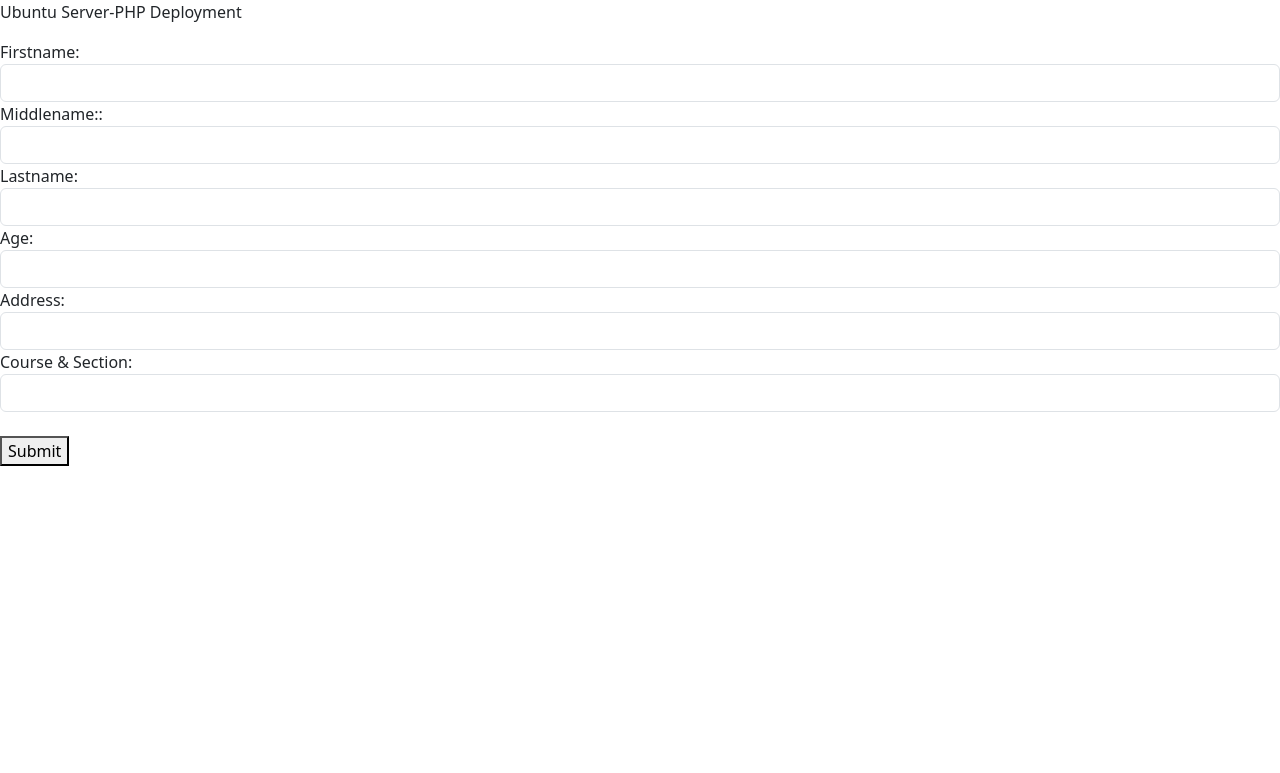
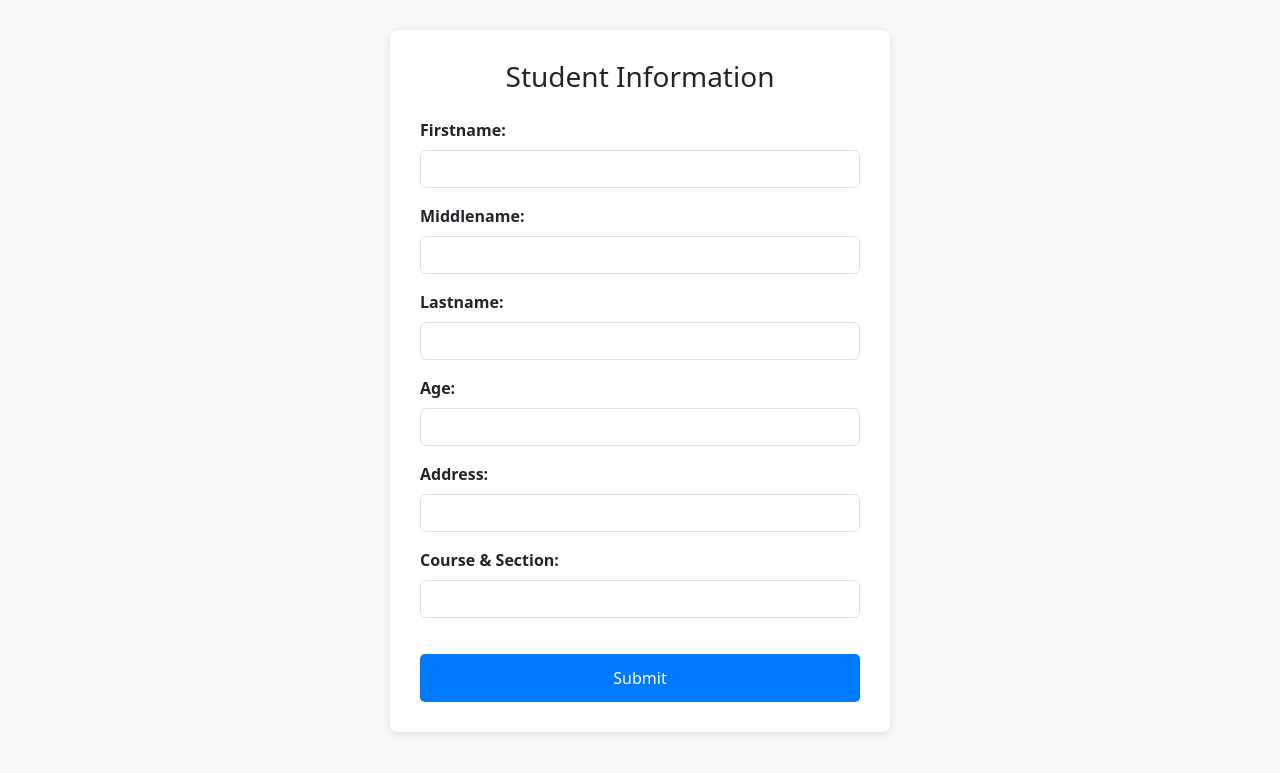
Before and after one commit to novemky/test, a PHP site: page / in a window 1280 px wide. Shown: the top 773 px of the page. Run offline with PHP 8.4, Linux system fonts and the light colour scheme.

Commit message:
Update index.php

```diff
--- a/index.php
+++ b/index.php
@@ -1,51 +1,93 @@
 <!DOCTYPE html>
-<html>
+<html lang="en">
 <head>
 	<meta charset="utf-8">
 	<meta name="viewport" content="width=device-width, initial-scale=1">
 	<title>Ubuntu Server-PHP Deployment</title>
+
+	<!-- Bootstrap CSS -->
+	<link href="https://cdn.jsdelivr.net/npm/bootstrap@5.3.3/dist/css/bootstrap.min.css" rel="stylesheet" integrity="sha384-QWTKZyjpPEjISv5WaRU9OFeRpok6YctnYmDr5pNlyT2bRjXh0JMhjY6hW+ALEwIH" crossorigin="anonymous">
+
+	<!-- Custom Styles -->
+	<style>
+		body {
+			padding: 30px;
+			background-color: #f8f9fa;
+		}
+
+		.form-container {
+			max-width: 500px;
+			margin: 0 auto;
+			background-color: white;
+			padding: 30px;
+			border-radius: 8px;
+			box-shadow: 0 2px 10px rgba(0, 0, 0, 0.1);
+		}
+
+		.submit-btn {
+			background-color: #007bff;
+			color: white;
+			border: none;
+			padding: 12px 30px;
+			border-radius: 5px;
+			cursor: pointer;
+			width: 100%;
+			font-size: 16px;
+			margin-top: 20px;
+		}
+
+		.submit-btn:hover {
+			background-color: #0056b3;
+		}
+
+		label {
+			font-weight: bold;
+		}
+	</style>
 </head>
-
-<link href="https://cdn.jsdelivr.net/npm/bootstrap@5.3.3/dist/css/bootstrap.min.css" rel="stylesheet" integrity="sha384-QWTKZyjpPEjISv5WaRU9OFeRpok6YctnYmDr5pNlyT2bRjXh0JMhjY6hW+ALEwIH" crossorigin="anonymous">
 
 <body>
 
-	<p>Ubuntu Server-PHP Deployment</p>
+	<div class="form-container">
+		<h3 class="text-center mb-4">Student Information</h3>
+		<!-- Form for collecting user input -->
+		<form>
+			<div class="mb-3">
+				<label for="firstname" class="form-label">Firstname:</label>
+				<input type="text" id="firstname" name="firstname" class="form-control" required>
+			</div>
+
+			<div class="mb-3">
+				<label for="middlename" class="form-label">Middlename:</label>
+				<input type="text" id="middlename" name="middlename" class="form-control" required>
+			</div>
+
+			<div class="mb-3">
+				<label for="lastname" class="form-label">Lastname:</label>
+				<input type="text" id="lastname" name="lastname" class="form-control" required>
+			</div>
+
+			<div class="mb-3">
+				<label for="age" class="form-label">Age:</label>
+				<input type="text" id="age" name="age" class="form-control" required>
+			</div>
+
+			<div class="mb-3">
+				<label for="address" class="form-label">Address:</label>
+				<input type="text" id="address" name="address" class="form-control" required>
+			</div>
+
+			<div class="mb-3">
+				<label for="course" class="form-label">Course & Section:</label>
+				<input type="text" id="course" name="course&section" class="form-control" required>
+			</div>
+
+			<button type="submit" class="submit-btn">Submit</button>
+		</form>
+	</div>
+
+	<!-- Bootstrap JS -->
+	<script src="https://cdn.jsdelivr.net/npm/bootstrap@5.3.3/dist/js/bootstrap.bundle.min.js" integrity="sha384-YvpcrYf0tY3lHB60NNkmXc5s9fDVZLESaAA55NDzOxhy9GkcIdslK1eN7N6jIeHz" crossorigin="anonymous"></script>
 
 </body>
-
-<div>
-	<label>Firstname:</label>
-	<input type="text" name="firstaname" class="form-control">
-</div>
-
-<div>
-	<label>Middlename::</label>
-	<input type="text" name="middlename" class="form-control">
-</div>
-
-<div>
-	<label>Lastname:</label>
-	<input type="text" name="lastname" class="form-control">
-</div>
-
-<div>
-	<label>Age:</label>
-	<input type="text" name="age" class="form-control">
-</div>
-
-<div>
-	<label>Address:</label>
-	<input type="text" name="address" class="form-control">
-</div>
-
-<div>
-	<label>Course & Section:</label>
-	<input type="text" name="course&section" class="form-control">
-</div>
-<br>
-<button type="button">Submit</button>
-
 </html>
-
-<script src="https://cdn.jsdelivr.net/npm/bootstrap@5.3.3/dist/js/bootstrap.bundle.min.js" integrity="sha384-YvpcrYf0tY3lHB60NNkmXc5s9fDVZLESaAA55NDzOxhy9GkcIdslK1eN7N6jIeHz" crossorigin="anonymous"></script>
```
